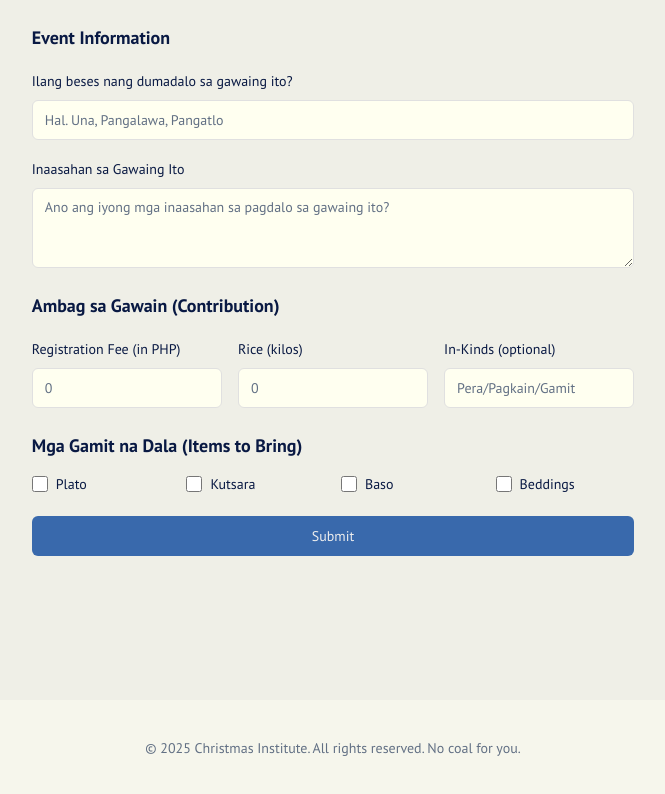
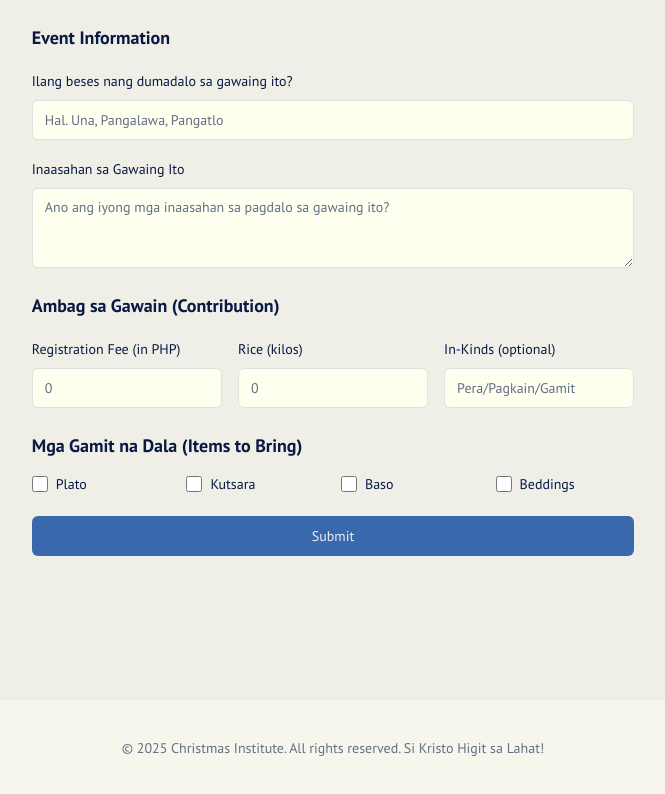
Before and after one commit to KramVade/ciregistration-main, a Next.js app: page / in a window 1280 px wide. Shown: the part 3484-4278 px from the top of the page, without its empty margins (307-972 px from the left). Built offline with nearby package versions, Linux system fonts and the light colour scheme; no server answers; a web font is replaced by a local one.

Commit message:
footer update

```diff
--- a/src/components/layout/footer.tsx
+++ b/src/components/layout/footer.tsx
@@ -4,7 +4,7 @@ export function Footer() {
       <div className="container flex flex-col items-center justify-center gap-4 h-24 md:flex-row">
         <p className="text-balance text-center text-sm leading-loose text-muted-foreground">
           &copy; {new Date().getFullYear()} Christmas Institute. All rights
-          reserved. No coal for you.
+          reserved. Si Kristo Higit sa Lahat!
         </p>
       </div>
     </footer>
```
